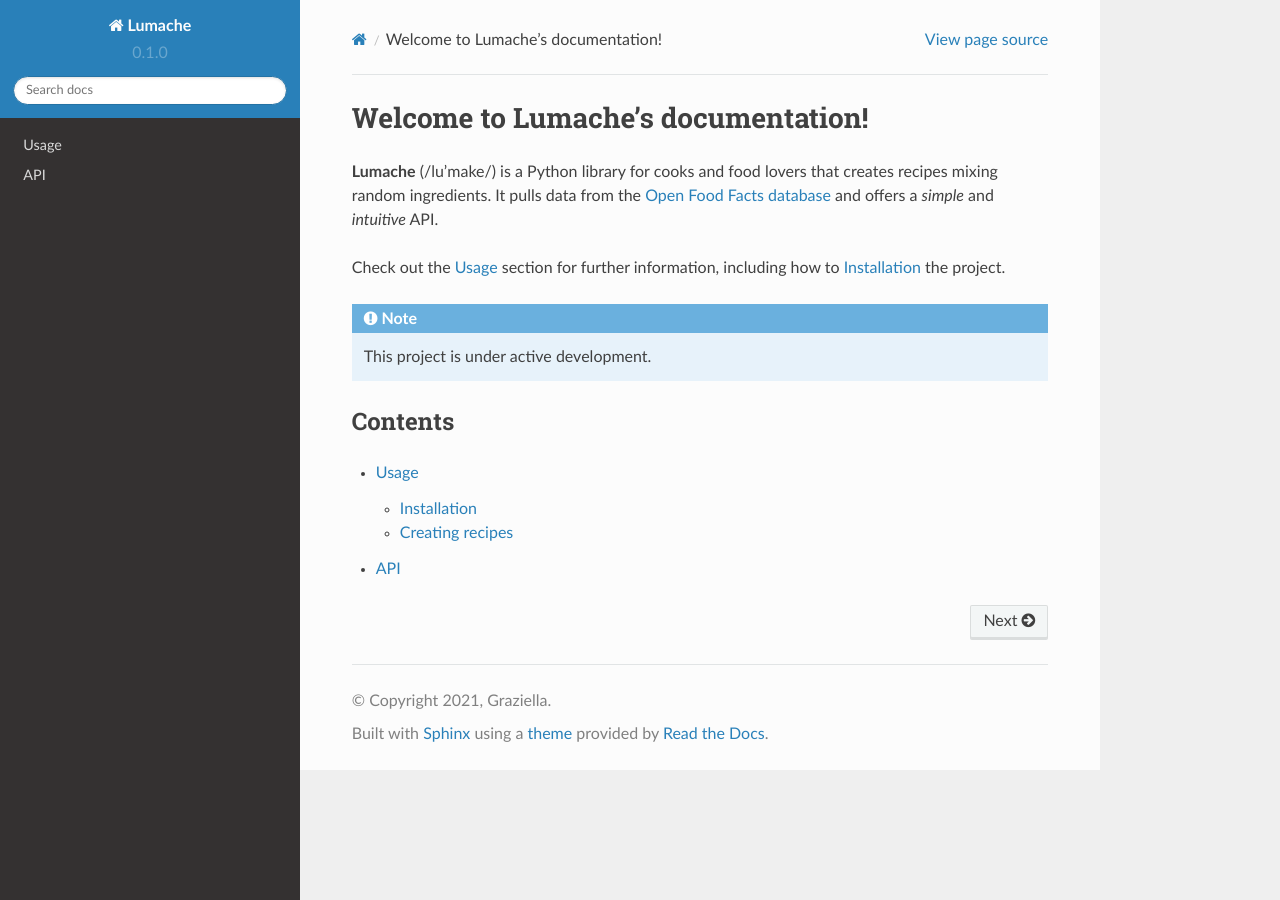
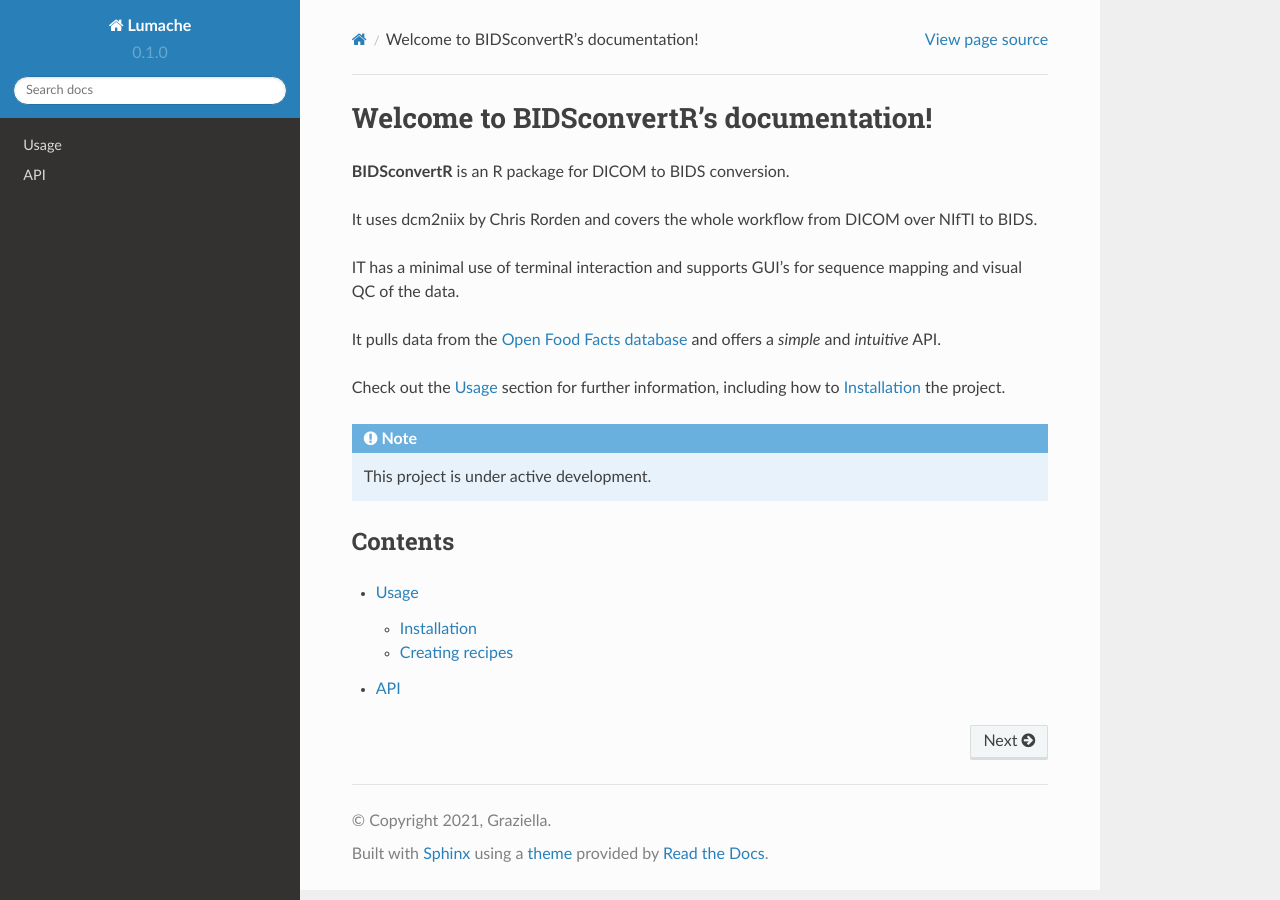
Before and after one commit to wulms/bidsconvertr_rtd, a Sphinx documentation site: the page built from docs/source/index.rst, in a window 1280 px wide. Built offline with Sphinx 7.4.7 and the Read the Docs theme 2.0.0, drawn with Linux system fonts in a browser that asks for light colours.

Commit message:
Update index.rst

```diff
--- a/docs/source/index.rst
+++ b/docs/source/index.rst
@@ -1,8 +1,14 @@
-Welcome to Lumache's documentation!
+Welcome to BIDSconvertR's documentation!
 ===================================
 
-**Lumache** (/lu'make/) is a Python library for cooks and food lovers
-that creates recipes mixing random ingredients.
+**BIDSconvertR** is an R package for DICOM to BIDS conversion.
+
+It uses dcm2niix by Chris Rorden and covers the whole workflow from DICOM over NIfTI to BIDS.
+
+IT has a minimal use of terminal interaction and supports GUI's for sequence mapping and visual QC of the data.
+
+
+
 It pulls data from the `Open Food Facts database <https://world.openfoodfacts.org/>`_
 and offers a *simple* and *intuitive* API.
 
```
